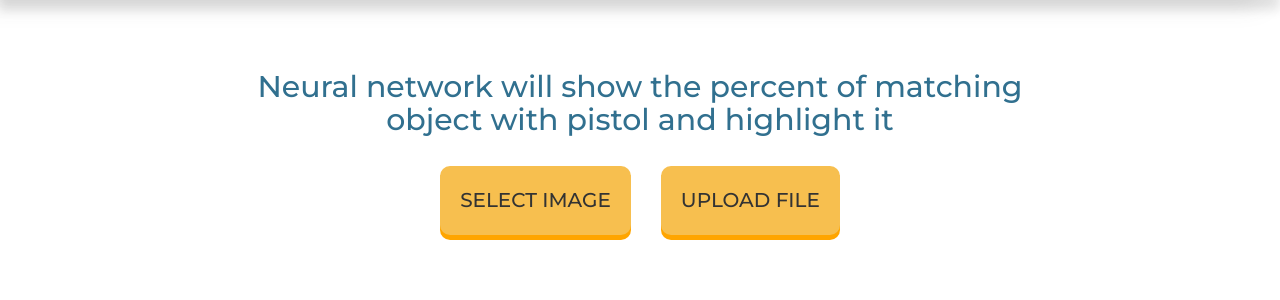
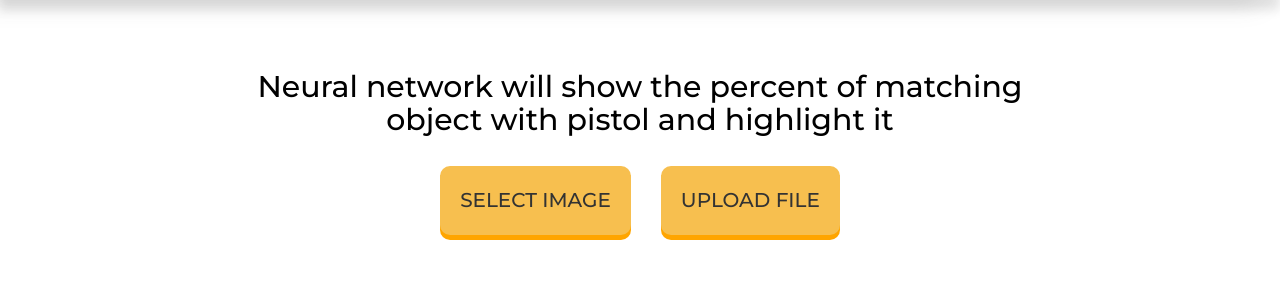
Before and after one commit to Handehoch/nn-pistol-detecting, a Flask app: page / in a window 1280 px wide. Shown: the part 80-380 px from the top of the page. Run offline with Flask 2, Linux system fonts and the light colour scheme; some libraries are stand-ins or nearby versions.

Commit message:
restyled css

```diff
--- a/network/main.py
+++ b/network/main.py
@@ -79,7 +79,3 @@ def image_detect(img_path):
     boxes, confs, class_ids = get_box_dimensions(outputs, height, width)
     img = get_img_with_weapons(boxes, confs, class_ids, classes, image)
     return img
-
-
-# if __name__ == '__main__':
-#     image_detect("static/upload/oboi_priroda_1440x900.jpg")
--- a/static/style.css
+++ b/static/style.css
@@ -67,6 +67,7 @@ main {
 
 .text-info h2 {
     font-weight: 400;
+    color: black;
 }
 .main-buttons form {
     margin-bottom: 30px;
```
